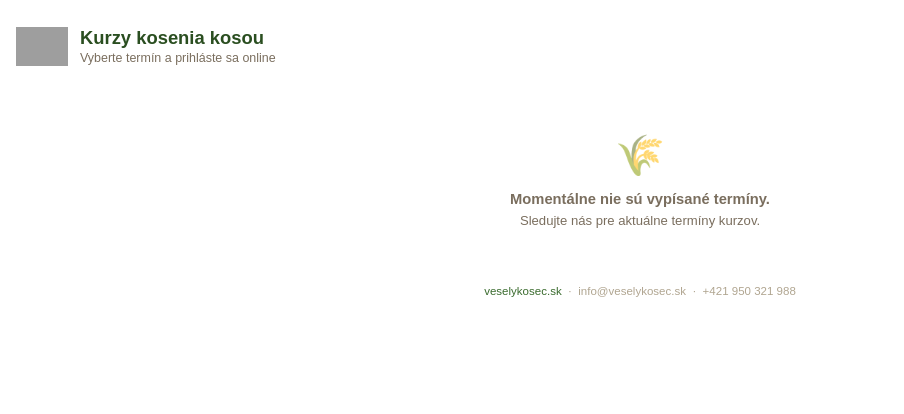
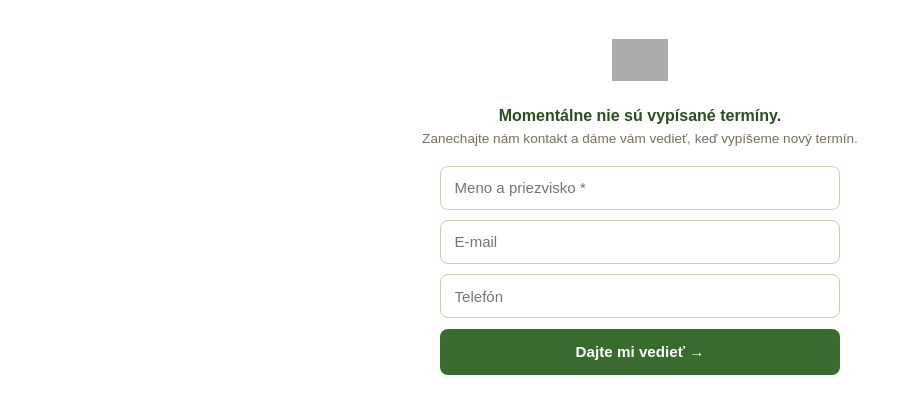
Before and after one commit to majerzdenko-lab/minicrmkos, a Flask app: page /kurzy in a window 1280 px wide. Shown: the top 414 px of the page, without its empty margins (0-904 px from the left). Run offline with Flask 3, Linux system fonts and the light colour scheme; some web fonts are replaced; grey boxes are pictures that could not be loaded.

Commit message:
Widget: remove header/footer, add notify form when no sessions

```diff
--- a/app.py
+++ b/app.py
@@ -486,7 +486,29 @@ def kurzy_widget():
                 .filter_by(is_active=True)
                 .order_by(CourseSession.date)
                 .all())
-    return render_template("kurzy.html", sessions=sessions)
+    return render_template("kurzy.html", sessions=sessions, notify_sent=False)
+
+
+@app.route("/kurzy/notifikacia", methods=["POST"])
+def kurzy_notify():
+    name = request.form.get("name", "").strip()
+    email = request.form.get("email", "").strip()
+    phone = request.form.get("phone", "").strip()
+    if name and (email or phone):
+        contact = Contact(
+            name=name,
+            email=email,
+            phone=phone,
+            source="web",
+            note="Záujem o oznámenie termínov kurzu",
+        )
+        db.session.add(contact)
+        db.session.commit()
+    sessions = (CourseSession.query
+                .filter_by(is_active=True)
+                .order_by(CourseSession.date)
+                .all())
+    return render_template("kurzy.html", sessions=sessions, notify_sent=True)
 
 
 @app.route("/prihlasenie/<int:session_id>", methods=["GET", "POST"])
--- a/templates/kurzy.html
+++ b/templates/kurzy.html
@@ -11,33 +11,8 @@
       font-family: 'Nunito', sans-serif;
       background: #fff;
       color: #1e1b14;
-      padding: 1.25rem 1rem 1.5rem;
+      padding: 0.5rem 0 1rem;
       font-size: 15px;
-    }
-
-    .widget-header {
-      display: flex;
-      align-items: center;
-      gap: 0.75rem;
-      margin-bottom: 1.25rem;
-    }
-    .logo-img {
-      width: 52px;
-      height: 52px;
-      object-fit: contain;
-      flex-shrink: 0;
-    }
-    .widget-title-wrap h2 {
-      font-family: 'Nunito', sans-serif;
-      font-size: 1.15rem;
-      font-weight: 800;
-      color: #2a4e20;
-      line-height: 1.2;
-    }
-    .widget-title-wrap p {
-      font-size: 0.78rem;
-      color: #7a6e5e;
-      margin-top: 0.15rem;
     }
 
     .session-card {
@@ -57,7 +32,6 @@
     .session-card:hover { box-shadow: 0 4px 14px rgba(42,78,32,0.12); }
     .session-info { flex: 1; min-width: 0; }
     .session-name {
-      font-family: 'Nunito', sans-serif;
       font-weight: 700;
       font-size: 0.97rem;
       color: #2a4e20;
@@ -70,7 +44,6 @@
       flex-wrap: wrap;
       gap: 0.55rem;
     }
-    .meta-item { display: flex; align-items: center; gap: 0.2rem; }
 
     .spots {
       display: inline-block;
@@ -100,7 +73,6 @@
       white-space: nowrap;
       transition: background 0.15s;
       flex-shrink: 0;
-      letter-spacing: 0.01em;
     }
     .btn-reg:hover { background: #2a4e20; }
     .btn-reg-full {
@@ -110,39 +82,78 @@
       pointer-events: none;
     }
 
-    .divider {
+    /* ── Notify form ── */
+    .notify-wrap {
+      text-align: center;
+      padding: 1.5rem 0.5rem 0.5rem;
+    }
+    .notify-wrap img {
+      width: 56px;
+      height: 56px;
+      object-fit: contain;
+      margin-bottom: 1rem;
+      opacity: 0.85;
+    }
+    .notify-wrap h3 {
+      font-size: 1rem;
+      font-weight: 800;
+      color: #2a4e20;
+      margin-bottom: 0.35rem;
+    }
+    .notify-wrap p {
+      font-size: 0.85rem;
+      color: #7a6e5e;
+      margin-bottom: 1.25rem;
+    }
+    .notify-form {
+      display: flex;
+      flex-direction: column;
+      gap: 0.65rem;
+      max-width: 400px;
+      margin: 0 auto;
+      text-align: left;
+    }
+    .notify-form input {
+      width: 100%;
+      min-height: 44px;
+      padding: 0.5rem 0.85rem;
+      border: 1.5px solid #d4c9b0;
+      border-radius: 8px;
+      font-size: 0.94rem;
+      font-family: 'Nunito', sans-serif;
+      color: #1e1b14;
+      background: #fff;
+      -webkit-appearance: none;
+    }
+    .notify-form input:focus {
+      outline: none;
+      border-color: #3a6b2e;
+      box-shadow: 0 0 0 3px rgba(58,107,46,0.12);
+    }
+    .notify-form button {
+      min-height: 46px;
+      background: #3a6b2e;
+      color: #fff;
       border: none;
-      border-top: 1px solid #d4c9b0;
-      margin: 1rem 0;
+      border-radius: 8px;
+      font-size: 0.95rem;
+      font-weight: 700;
+      font-family: 'Nunito', sans-serif;
+      cursor: pointer;
+      transition: background 0.15s;
     }
+    .notify-form button:hover { background: #2a4e20; }
 
-    .empty {
+    .notify-success {
       text-align: center;
-      padding: 2.5rem 1rem;
-      color: #7a6e5e;
+      padding: 1.5rem 0.5rem;
+      color: #2a4e20;
+      font-weight: 700;
+      font-size: 0.95rem;
     }
-    .empty-icon { font-size: 2.5rem; margin-bottom: 0.75rem; opacity: 0.6; }
-    .empty p { font-size: 0.92rem; }
-
-    .widget-footer {
-      margin-top: 1.1rem;
-      text-align: center;
-      font-size: 0.72rem;
-      color: #b0a590;
-    }
-    .widget-footer a { color: #3a6b2e; text-decoration: none; }
   </style>
 </head>
 <body>
-
-<div class="widget-header">
-  <img src="https://cdn.myshoptet.com/usr/www.veselykosec.sk/user/logos/2.png"
-       alt="Veselý Kosec" class="logo-img">
-  <div class="widget-title-wrap">
-    <h2>Kurzy kosenia kosou</h2>
-    <p>Vyberte termín a prihláste sa online</p>
-  </div>
-</div>
 
 {% if sessions %}
   {% for s in sessions %}
@@ -151,9 +162,9 @@
       <div class="session-info">
         <div class="session-name">{{ s.name }}</div>
         <div class="session-meta">
-          {% if s.date %}<span class="meta-item">📅 {{ s.date | fmt_date }}</span>{% endif %}
-          {% if s.time %}<span class="meta-item">🕐 {{ s.time | fmt_time }}</span>{% endif %}
-          {% if s.location %}<span class="meta-item">📍 {{ s.location }}</span>{% endif %}
+          {% if s.date %}<span>📅 {{ s.date | fmt_date }}</span>{% endif %}
+          {% if s.time %}<span>🕐 {{ s.time | fmt_time }}</span>{% endif %}
+          {% if s.location %}<span>📍 {{ s.location }}</span>{% endif %}
         </div>
         {% if left is not none %}
           {% if left == 0 %}
@@ -168,24 +179,32 @@
       {% if left == 0 %}
         <span class="btn-reg btn-reg-full">Obsadený</span>
       {% else %}
-        <a href="{{ url_for('prihlasenie', session_id=s.id) }}" class="btn-reg">
+        <a href="{{ url_for('prihlasenie', session_id=s.id) }}" class="btn-reg" target="_blank">
           Prihlásiť sa →
         </a>
       {% endif %}
     </div>
   {% endfor %}
+
 {% else %}
-  <div class="empty">
-    <div class="empty-icon">🌾</div>
-    <p><strong>Momentálne nie sú vypísané termíny.</strong></p>
-    <p style="margin-top:0.35rem;font-size:0.82rem">Sledujte nás pre aktuálne termíny kurzov.</p>
-  </div>
+  {% if notify_sent %}
+    <div class="notify-success">
+      ✓ Ďakujeme! Ozveme sa vám, keď vypíšeme nový termín.
+    </div>
+  {% else %}
+    <div class="notify-wrap">
+      <img src="https://cdn.myshoptet.com/usr/www.veselykosec.sk/user/logos/2.png" alt="Veselý Kosec">
+      <h3>Momentálne nie sú vypísané termíny.</h3>
+      <p>Zanechajte nám kontakt a dáme vám vedieť, keď vypíšeme nový termín.</p>
+      <form class="notify-form" method="POST" action="{{ url_for('kurzy_notify') }}">
+        <input type="text" name="name" placeholder="Meno a priezvisko *" required autocomplete="name">
+        <input type="email" name="email" placeholder="E-mail" autocomplete="email">
+        <input type="tel" name="phone" placeholder="Telefón" autocomplete="tel">
+        <button type="submit">Dajte mi vedieť →</button>
+      </form>
+    </div>
+  {% endif %}
 {% endif %}
-
-<div class="widget-footer">
-  <a href="https://www.veselykosec.sk/" target="_blank">veselykosec.sk</a>
-  &nbsp;·&nbsp; info@veselykosec.sk &nbsp;·&nbsp; +421 950 321 988
-</div>
 
 </body>
 </html>
```
